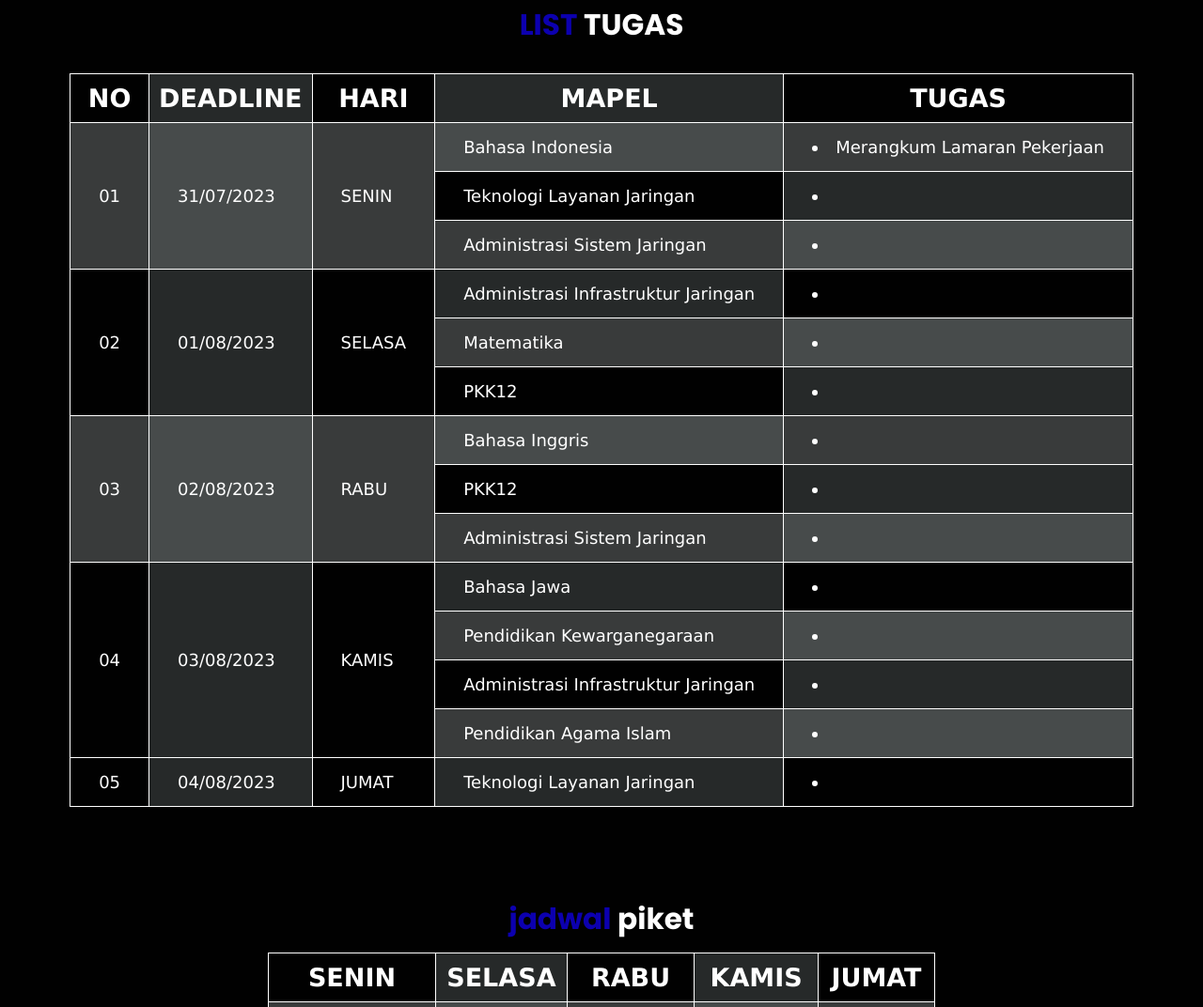
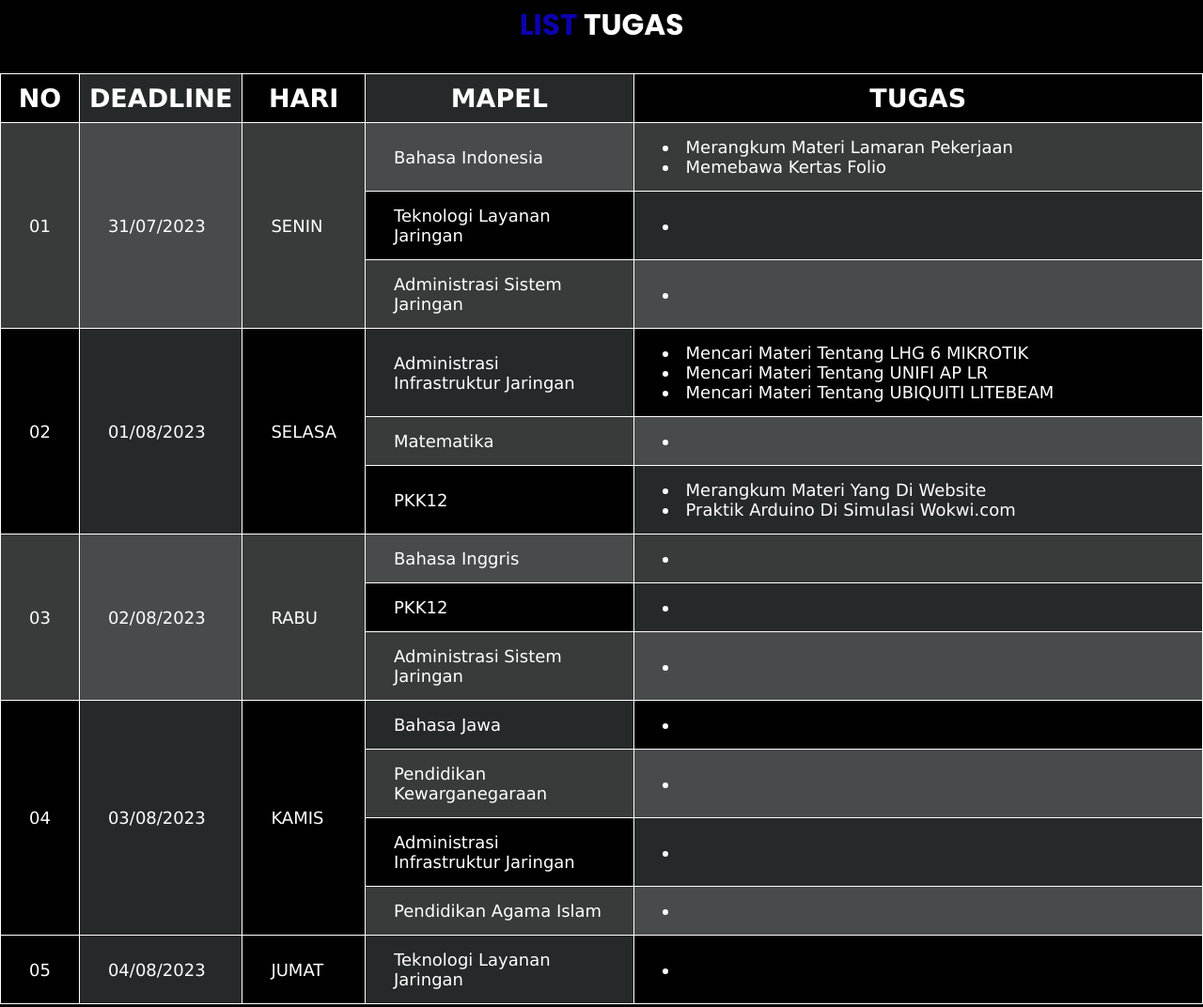
Before and after one commit to TKJ2MEMORIES/TKJ2MEMORIES.github.io, a plain HTML site: page index.html in a window 1280 px wide. Shown: the part 1552-2624 px from the top of the page at 94% size. Drawn offline with nearby package versions, Linux system fonts and the light colour scheme.

Commit message:
Update index.html

```diff
--- a/index.html
+++ b/index.html
@@ -149,7 +149,8 @@
                 <td rowspan="3">SENIN</td>
                 <td>Bahasa Indonesia</td>
                 <td>
-                    <li>Merangkum Lamaran Pekerjaan</li>
+                    <li>Merangkum Materi Lamaran Pekerjaan</li>
+                    <li>Memebawa Kertas Folio</li>
                 </td>
             </tr>
             <!--SENIN-->
@@ -180,7 +181,9 @@
                 <td rowspan="3">SELASA</td>
                 <td>Administrasi Infrastruktur Jaringan</td>
                 <td>
-                    <li></li>
+                    <li>Mencari Materi Tentang LHG 6 MIKROTIK</li>
+                    <li>Mencari Materi Tentang UNIFI AP LR</li>
+                    <li>Mencari Materi Tentang UBIQUITI LITEBEAM</li>
                 </td>
             </tr>
 
@@ -199,7 +202,9 @@
                 <!-- td2-->
                 <td>PKK12</td>
                 <td>
-                    <li></li>
+                    <li>Merangkum Materi Yang Di Website</li>
+                    <li>Praktik Arduino Di Simulasi Wokwi.com</li>
+
 
                 </td>
             </tr>
```
